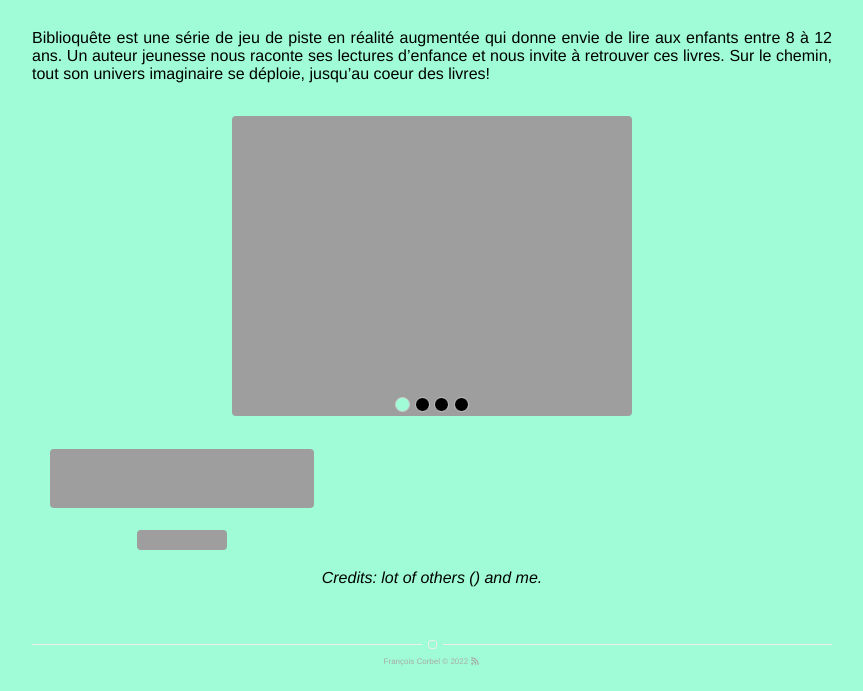
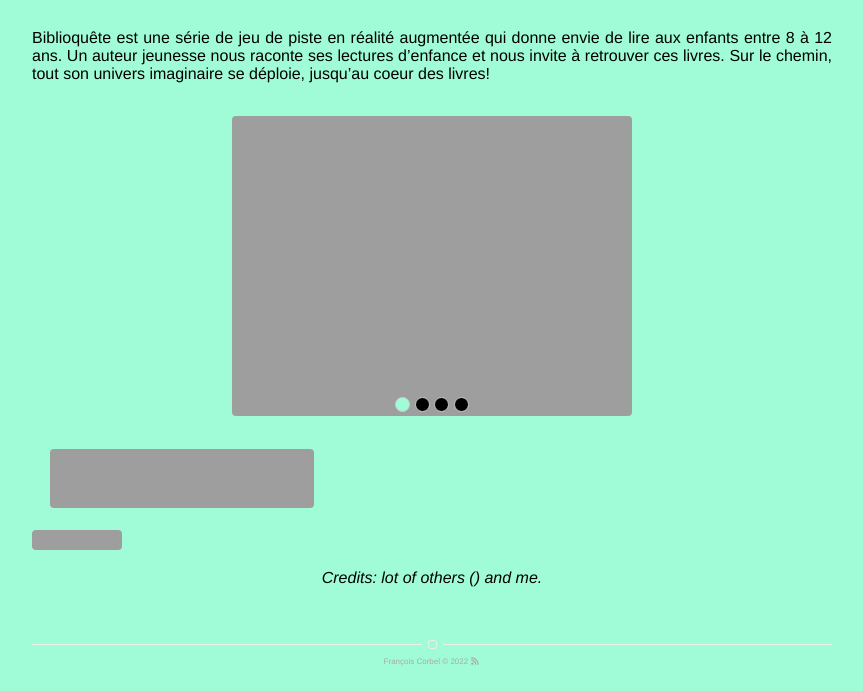
Before and after one commit to fcvalise/fcvalise.github.io, a Jekyll site: the page built from _posts/2022-01-20-biblioquete.markdown, in a window 1280 px wide. Shown: the part 697-1388 px from the top of the page, without its empty margins (208-1071 px from the left). Built offline with Jekyll 4.4.1, drawn with Linux system fonts in a browser that asks for light colours; nearby versions of some CDN libraries; grey boxes are pictures that could not be loaded.

Commit message:
enter badges

```diff
--- a/_posts/2020-10-20-MOA.markdown
+++ b/_posts/2020-10-20-MOA.markdown
@@ -50,7 +50,7 @@ MOA est une adaptation du roman Les Furtifs d’Alain Damasio. Elle est produite
     <iframe width="800" height="492" src="https://www.youtube.com/embed/pceQRB4pcBg" frameborder="0" allowfullscreen></iframe>
 </div>
 
-<div class="general-margin">
+<div class="text justify general-margin">
   <div class="" style="width:300px;">
     <a href="https://apps.apple.com/fr/app/moa-my-own-assistant/id1515905833?itsct=apps_box_badge&amp;itscg=30200">
         <img  src="https://tools.applemediaservices.com/api/badges/download-on-the-app-store/black/en-us?size=250x83&amp;releaseDate=1640217600&h=928200434e5028c30053cafcc931ad44" style="margin:6%;width:88%"/>
--- a/_posts/2022-01-20-biblioquete.markdown
+++ b/_posts/2022-01-20-biblioquete.markdown
@@ -35,7 +35,7 @@ Un auteur jeunesse nous raconte ses lectures d’enfance et nous invite à retro
 {% include slider.html varsize='400' varcolor='#9ffcd6' var1='biblioquete/screenshot1.jpg' var2='biblioquete/screenshot2.jpg' var3='biblioquete/screenshot3.jpg' var4='biblioquete/screenshot5.jpg' %}
 
 
-<div class="general-margin">
+<div class="text justify general-margin">
   <div class="" style="width:300px;">
     <a href="https://apps.apple.com/fr/app/biblioquete/id1591625871?itsct=apps_box_badge&amp;itscg=30200">
         <img  src="https://tools.applemediaservices.com/api/badges/download-on-the-app-store/black/en-us?size=250x83&amp;releaseDate=1640217600&h=928200434e5028c30053cafcc931ad44" style="margin:6%;width:88%"/>
```
